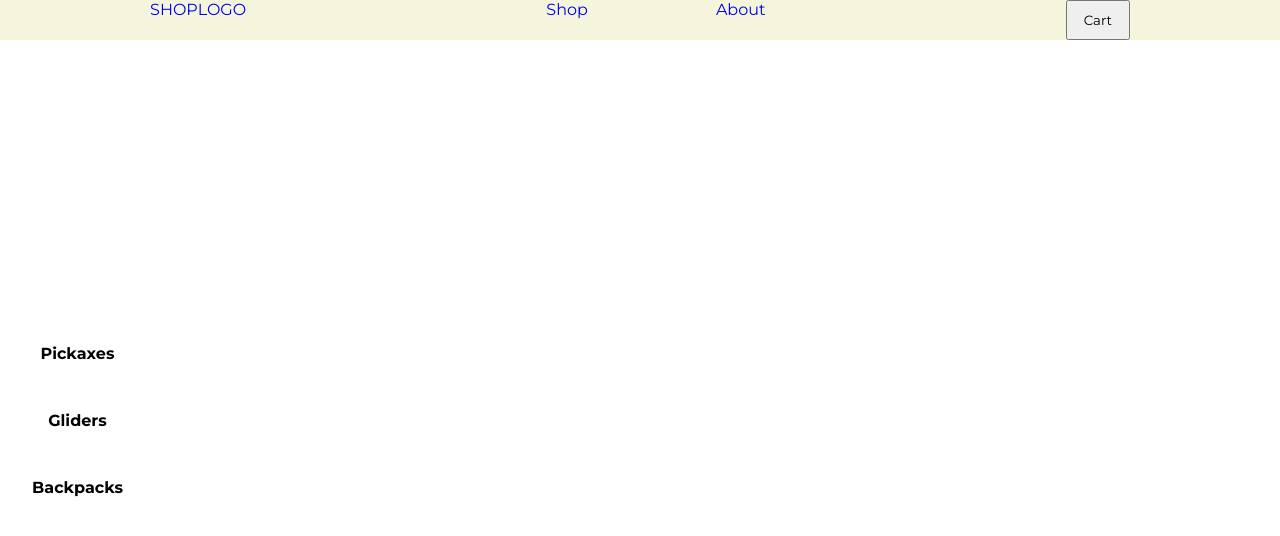
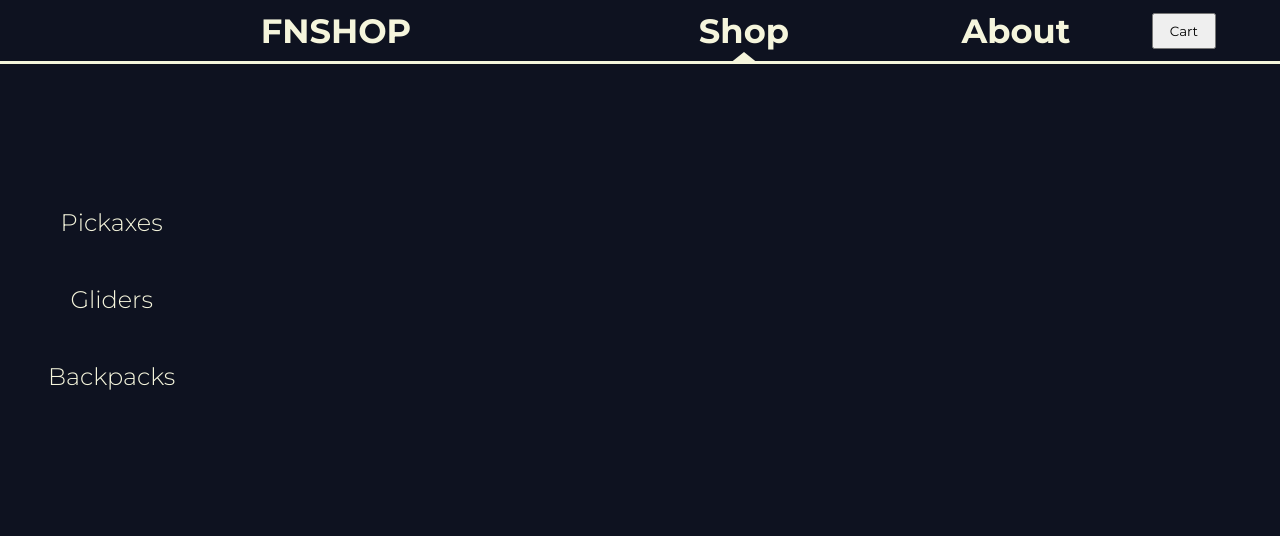
Before and after one commit to Mlodzieniak/shopping-cart, a React (Create React App) app: page /shop in a window 1280 px wide. Shown: the top 536 px of the page. Built offline with nearby package versions, Linux system fonts and the light colour scheme.

Commit message:
navbar arrow and type buttons position

```diff
--- a/src/App.jsx
+++ b/src/App.jsx
@@ -14,6 +14,7 @@ export const RemoverContext = createContext();
 function App() {
   const [cartPos, setPosCart] = useState(40);
   const [cartItems, setCartItems] = useState([]);
+
   const moveCart = () => {
     const result = cartPos === 0 ? setPosCart(40) : setPosCart(0);
     return result;
--- a/src/components/NavBar.jsx
+++ b/src/components/NavBar.jsx
@@ -1,17 +1,34 @@
 import { func } from "prop-types";
 import React from "react";
-import { Link } from "react-router-dom";
+import { Link, useLocation } from "react-router-dom";
 
 function Nav({ cartNavi }) {
+  const location = useLocation();
+  const home = location.pathname === "/";
+  const shop = /shop/.test(location.pathname);
+  const about = location.pathname === "/about";
+
+  const isActive = (path) => (path ? "active-nav arrow-up" : "");
   return (
     <div className="nav">
-      <div className="logo">
-        <Link to="/">SHOPLOGO</Link>
+      <div className="nav-links">
+        <div className="logo">
+          <Link to="/">
+            <h3>FNSHOP</h3>
+            <div className={isActive(home)} />
+          </Link>
+        </div>
+        <div className="nav-ul">
+          <Link to="/shop/pickaxes">
+            <h3>Shop</h3>
+            <div className={isActive(shop)} />
+          </Link>
+          <Link to="/about">
+            <h3>About</h3>
+            <div className={isActive(about)} />
+          </Link>
+        </div>
       </div>
-      <ul className="nav-ul">
-        <Link to="/shop/pickaxes">Shop</Link>
-        <Link to="/about">About</Link>
-      </ul>
       <button className="nav-cart" type="button" onClick={cartNavi}>
         Cart
       </button>
--- a/src/styles/App.css
+++ b/src/styles/App.css
@@ -6,16 +6,20 @@
 }
 
 :root {
-    --nav-bar-height: 5vh;
+    --nav-bar-height: 8vh;
     --lb: #3498db;
     --db: #010280;
     --bei: beige;
+    --bg: rgb(14, 18, 32);
+    --arrow-h: 12px
 }
 
 body {
     position: relative;
     overflow-x: hidden;
-    /* background-color: beige; */
+    color: black;
+
+    background-color: var(--bg);
 }
 
 a {
@@ -25,28 +29,64 @@ a {
 
 .nav {
     display: flex;
-    justify-content: space-around;
-    /* padding: 2rem; */
-    background-color: beige;
+    justify-content: space-between;
+    padding: 0 4rem;
+    background-color: var(--bg);
     height: var(--nav-bar-height);
+    align-items: center;
+    font-size: 1.8rem;
+    font-weight: 700;
+    border-bottom: var(--bei) 3px solid;
+    position: sticky;
+    top: 0;
+    z-index: 1;
+
 }
 
+.nav *:not(button) {
+    flex: 1;
+}
+
+.nav-links,
 .nav-ul {
     display: flex;
-    gap: 10vw;
+    justify-content: space-around;
 }
+
+.nav-links a {
+    color: var(--bei);
+    display: flex;
+    flex-direction: column;
+    align-items: center;
+
+
+}
+
+.active-nav {
+    color: red;
+
+}
+
+.arrow-up {
+    width: 0;
+    height: 0;
+    border-left: 15px solid transparent;
+    border-right: 15px solid transparent;
+    border-bottom: var(--arrow-h) solid var(--bei);
+    position: absolute;
+    top: calc(0vh + var(--nav-bar-height) - var(--arrow-h));
+}
+
 
 .items {
     display: grid;
     grid-template-columns: repeat(2, 1fr);
     gap: 1rem;
-    /* width: 40vw; */
 }
 
 .cart-wrapper {
     height: 100%;
     background: linear-gradient(to right, #fff, #45f4);
-    /* opacity: 0.5; */
     width: clamp(400px, 40vw, 500px);
     position: absolute;
     top: 0;
@@ -175,9 +215,9 @@ button {
 
 .shop {
     display: flex;
-    justify-content: flex-start;
-    position: relative;
-    gap: 2rem;
+    /* position: relative; */
+    padding-top: 1.5rem;
+    min-height: calc(100vh - var(--nav-bar-height));
 }
 
 .shop-types {
@@ -185,36 +225,37 @@ button {
     display: flex;
     flex-direction: column;
     gap: 2rem;
-    height: calc(100vh - var(--nav-bar-height));
-    top: 0;
-    padding: 2rem 1rem;
-    justify-content: center;
+    /* height: calc(100vh - var(--nav-bar-height)); */
+    height: min-content;
+    top: 200px;
+    padding: 0 2rem;
 
 }
 
 .type-btn {
     background: none;
     width: 100%;
-    font-weight: 700;
-    font-size: 1rem;
+    font-weight: 300;
+    font-size: 1.5rem;
     box-shadow: inset 0 0 0 0 var(--lb);
     -webkit-transition: ease-out 0.2s;
     -moz-transition: ease-out 0.2s;
     transition: ease-out 0.2s;
     border: none;
     cursor: pointer;
+    color: var(--bei);
 }
 
 
 
 .active-type {
-    border-bottom: solid 2px black;
+    border-bottom: solid 2px var(--bei);
 }
 
 .type-btn:hover,
 .type-btn:active {
     scale: 0.95;
-    border-bottom: solid 5px black;
+    border-bottom: solid 5px var(--bei);
 }
 
 .shop-item-wrapper {
```
